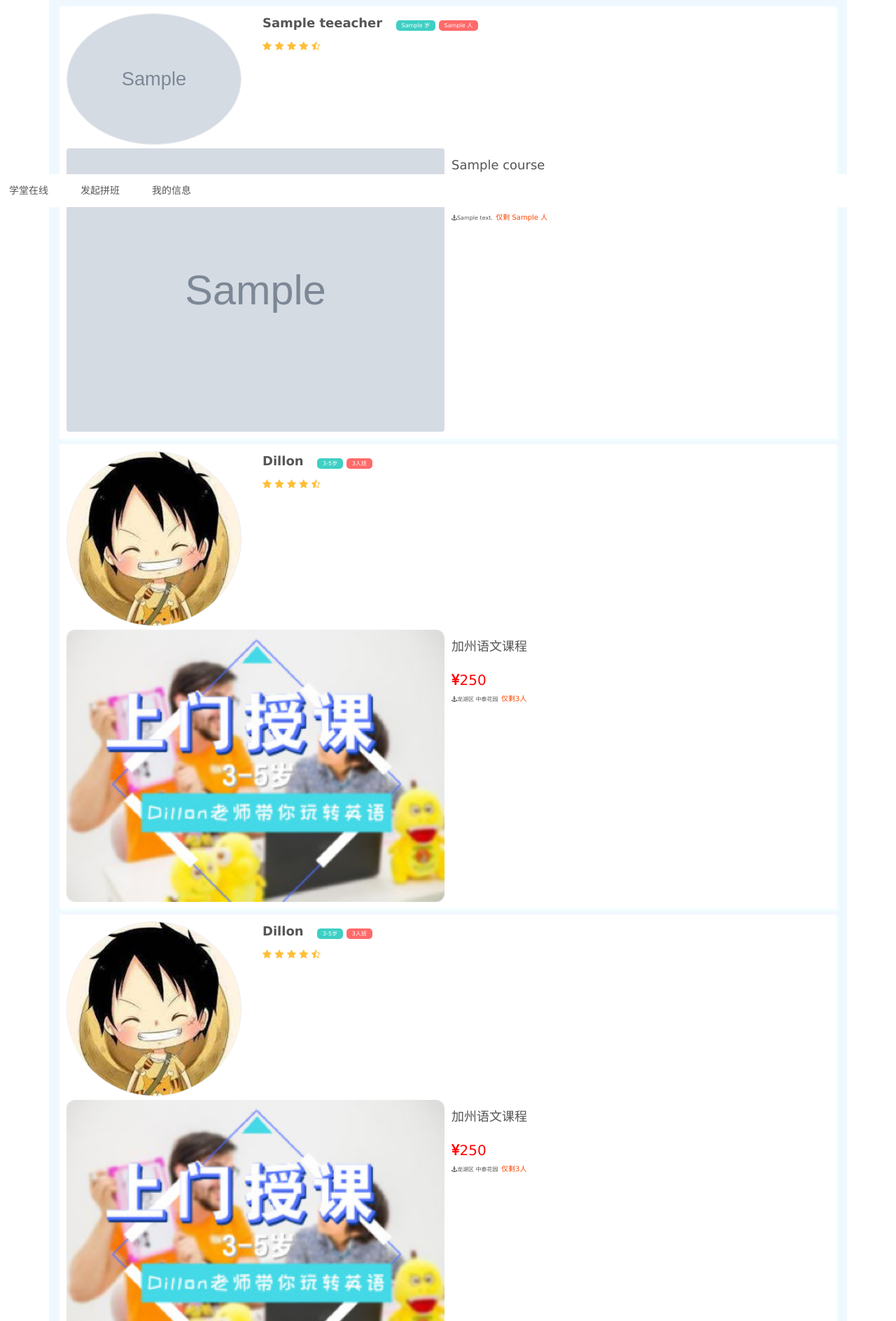
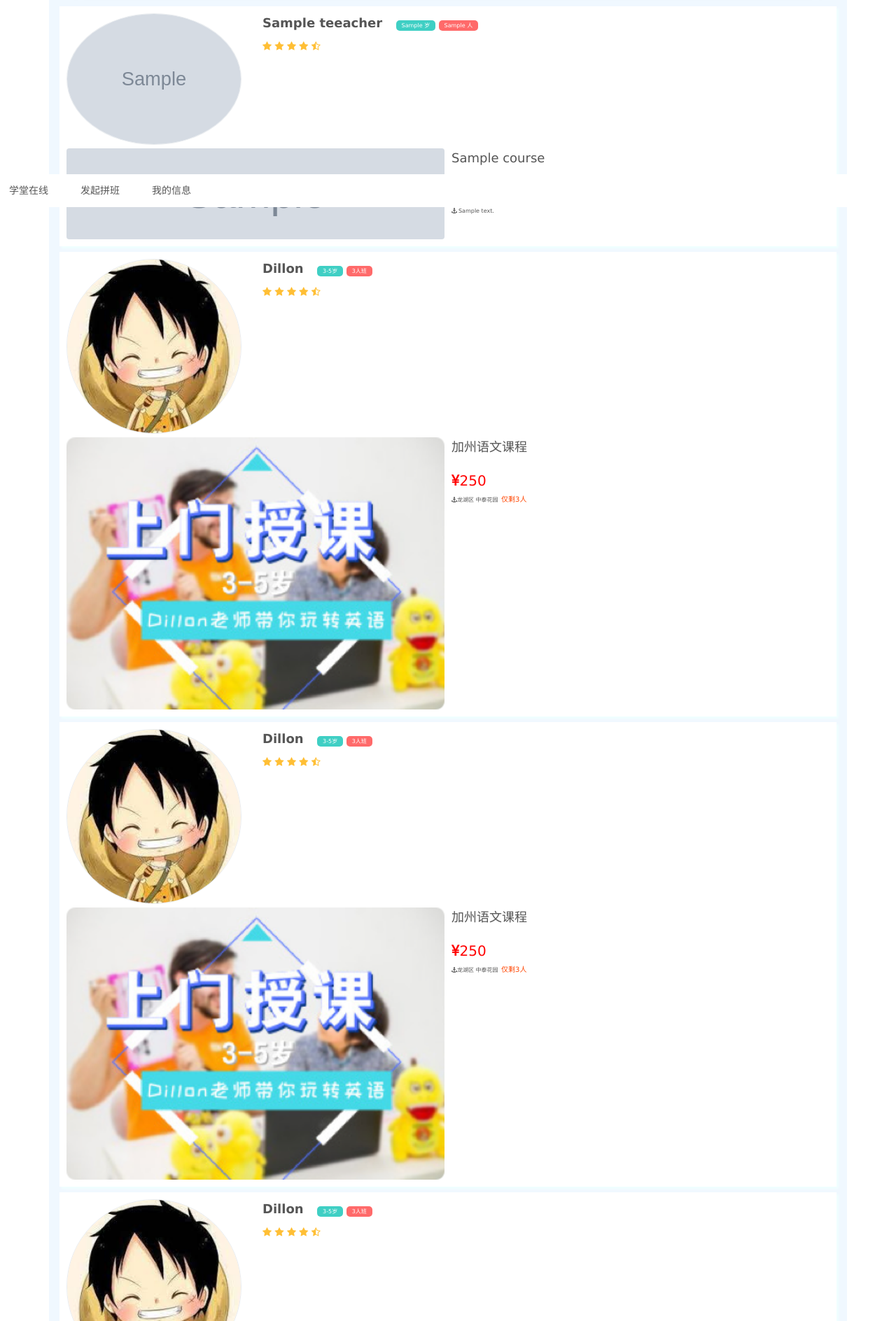
Before and after one commit to pinsily/youxue, a Django app: page / in a window 1280 px wide. Shown: the part 504-2392 px from the top of the page at 70% size. Run offline with Django 3.2, Linux system fonts and the light colour scheme; tables that the repository leaves empty hold one stand-in row (values such as "Sample post"); grey boxes marked "Sample" are stand-in pictures; some libraries are stand-ins or nearby versions.

Commit message:
修改 index 样式

```diff
--- a/dutch/static/dutch/css/style.css
+++ b/dutch/static/dutch/css/style.css
@@ -135,7 +135,7 @@
 
 .info-title {
     font-size: 18px;
-    margin: 10px 0 20px 0;
+    margin: 0 0 20px 0;
 }
 
 .info-date {
--- a/dutch/templates/dutch/index.html
+++ b/dutch/templates/dutch/index.html
@@ -88,14 +88,18 @@
                     </div>
                     <div class="row" style="margin-top: 5px;">
                         <div class="col-6" style="padding-right: 5px;">
-                            <img  class="info-image" src="{{ course.image.url }}" alt="">
+                            <img  class="info-image" src="{{ course.image.url }}" alt="" style="height: 130px;">
                         </div>
                         <div class="col-6" style="padding-left: 5px;">
                             <p class="info-title">{{ course.name }}</p>
-                            <p class="info-money"><i class="fa fa-yen"></i>{{ course.lesson_money }}</p>
+                            <p class="info-money">
+                                <i class="fa fa-yen"></i>
+                                {{ course.lesson_money }}
+                                <span class="info-remain">仅剩{{ course.remain }}人</span>
+                            </p>
                             <p>
-                                <span class="info-address"><i class="fa fa-anchor"> </i>{{ course.address }}</span>
-                                <span class="info-remain">仅剩 {{ course.remain }} 人</span>
+                                <span class="info-address"><i class="fa fa-anchor">&nbsp;</i>{{ course.address }}</span>
+
                             </p>
                         </div>
                     </div>
```
